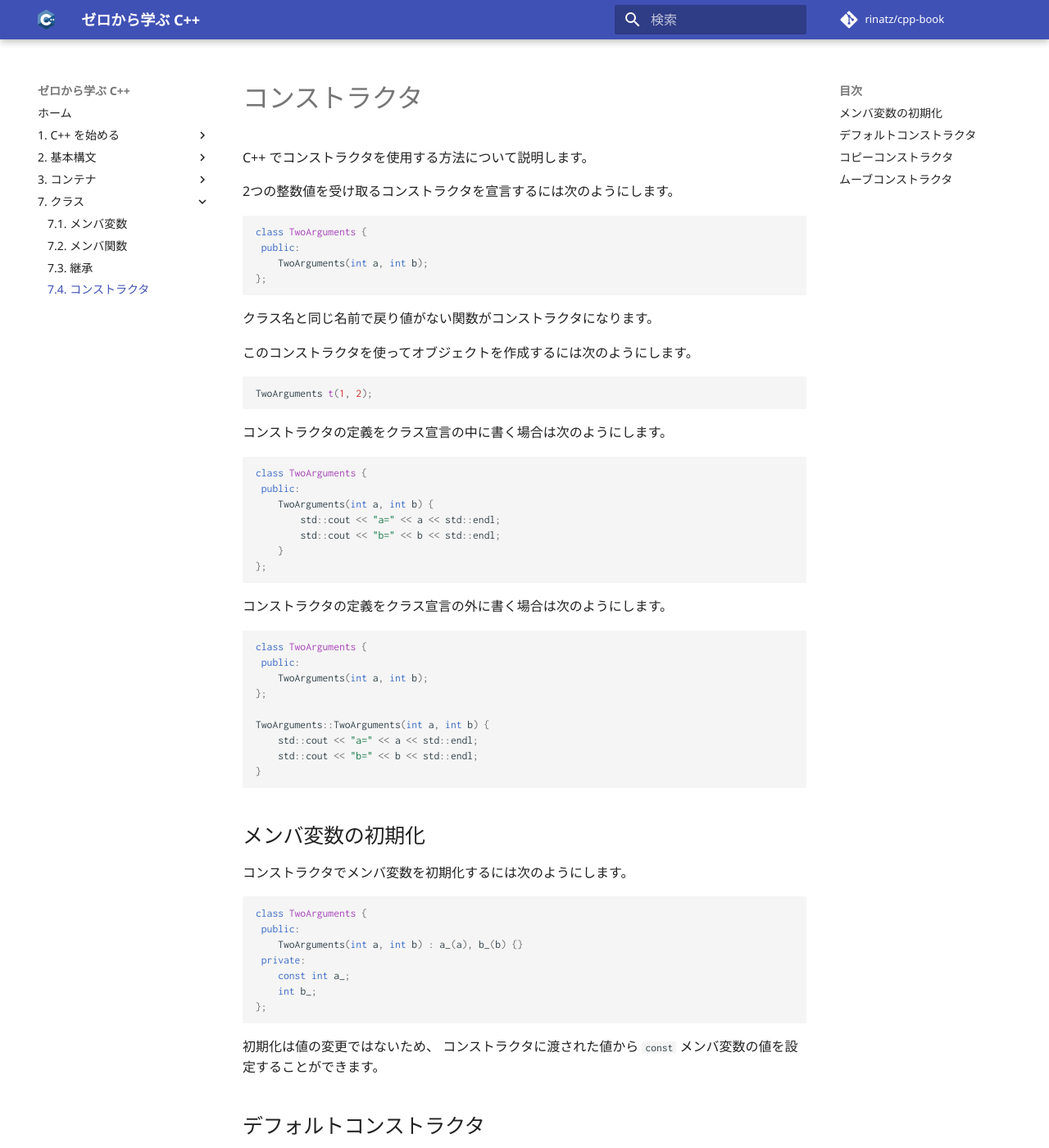
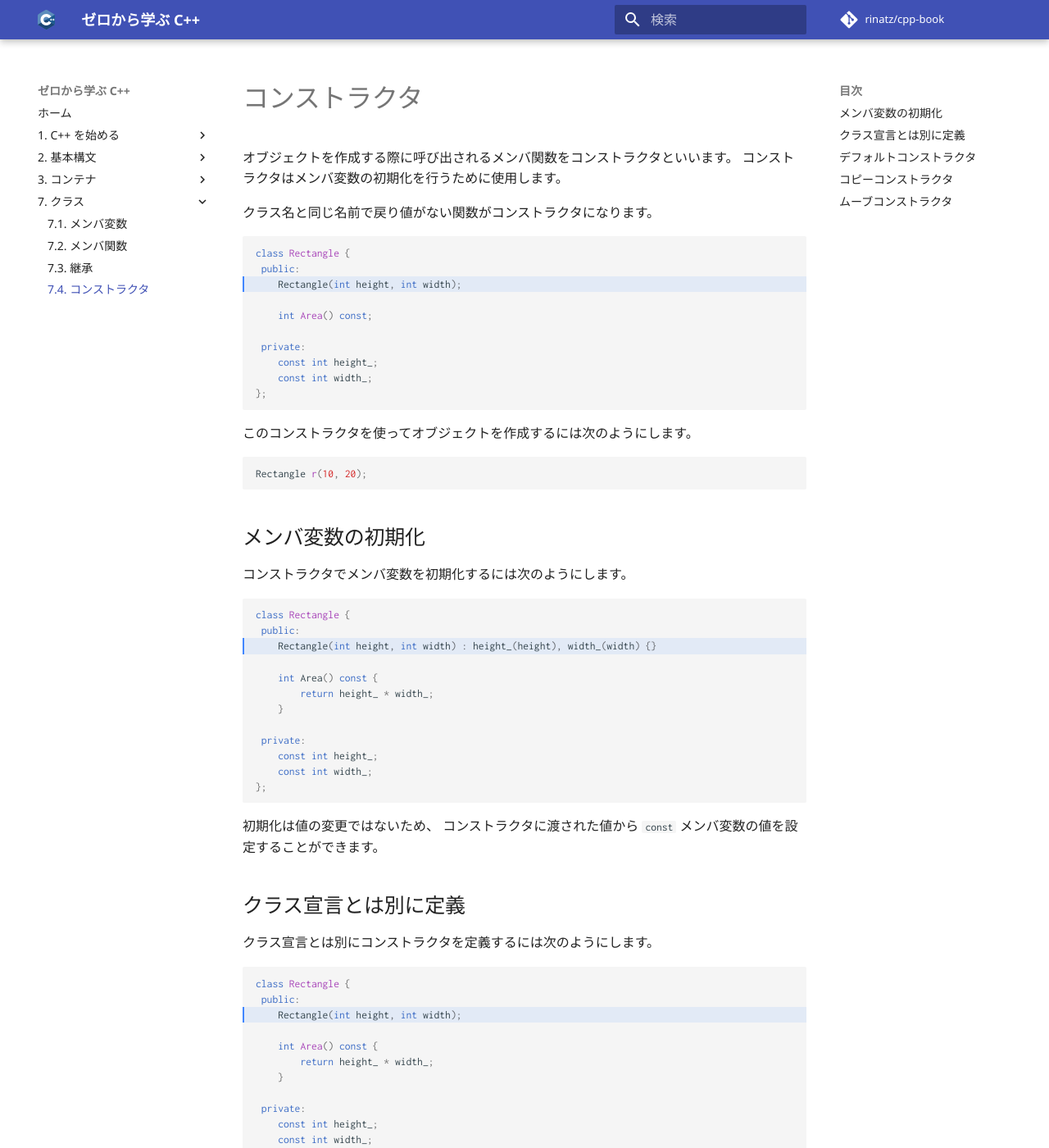
Before and after one commit to rinatz/cpp-book, an MkDocs documentation site: the page built from docs/ch07-04-constructors.md, in a window 1280 px wide and 1400 px high. Shown: the whole window at 82% size. Built offline with MkDocs 1.6.1 and Material for MkDocs 9.7.7, drawn with Linux system fonts in a browser that asks for light colours; comment, search, counter and statistics services are not loaded; some of the changed text lies outside the part shown.

Commit message:
Improve sentence

````diff
--- a/docs/ch07-04-constructors.md
+++ b/docs/ch07-04-constructors.md
@@ -1,82 +1,95 @@
 # コンストラクタ
 
-C++ でコンストラクタを使用する方法について説明します。
+オブジェクトを作成する際に呼び出されるメンバ関数をコンストラクタといいます。
+コンストラクタはメンバ変数の初期化を行うために使用します。
 
-2つの整数値を受け取るコンストラクタを宣言するには次のようにします。
+クラス名と同じ名前で戻り値がない関数がコンストラクタになります。
 
-```cpp
-class TwoArguments {
+```cpp hl_lines="3"
+class Rectangle {
  public:
-    TwoArguments(int a, int b);
+    Rectangle(int height, int width);
+
+    int Area() const;
+
+ private:
+    const int height_;
+    const int width_;
 };
 ```
-
-クラス名と同じ名前で戻り値がない関数がコンストラクタになります。
 
 このコンストラクタを使ってオブジェクトを作成するには次のようにします。
 
 ```cpp
-TwoArguments t(1, 2);
-```
-
-コンストラクタの定義をクラス宣言の中に書く場合は次のようにします。
-
-```cpp
-class TwoArguments {
- public:
-    TwoArguments(int a, int b) {
-        std::cout << "a=" << a << std::endl;
-        std::cout << "b=" << b << std::endl;
-    }
-};
-```
-
-コンストラクタの定義をクラス宣言の外に書く場合は次のようにします。
-
-```cpp
-class TwoArguments {
- public:
-    TwoArguments(int a, int b);
-};
-
-TwoArguments::TwoArguments(int a, int b) {
-    std::cout << "a=" << a << std::endl;
-    std::cout << "b=" << b << std::endl;
-}
+Rectangle r(10, 20);
 ```
 
 ## メンバ変数の初期化
 
 コンストラクタでメンバ変数を初期化するには次のようにします。
 
-```cpp
-class TwoArguments {
+```cpp hl_lines="3"
+class Rectangle {
  public:
-    TwoArguments(int a, int b) : a_(a), b_(b) {}
+    Rectangle(int height, int width) : height_(height), width_(width) {}
+
+    int Area() const {
+        return height_ * width_;
+    }
+
  private:
-    const int a_;
-    int b_;
+    const int height_;
+    const int width_;
 };
 ```
 
 初期化は値の変更ではないため、
 コンストラクタに渡された値から `const` メンバ変数の値を設定することができます。
 
+## クラス宣言とは別に定義
+
+クラス宣言とは別にコンストラクタを定義するには次のようにします。
+
+```cpp hl_lines="3 14"
+class Rectangle {
+ public:
+    Rectangle(int height, int width);
+
+    int Area() const {
+        return height_ * width_;
+    }
+
+ private:
+    const int height_;
+    const int width_;
+};
+
+Rectangle::Rectangle(int height, int width) : height_(height), width_(width) {}
+```
+
 ## デフォルトコンストラクタ
 
 値を1つも受け取らないコンストラクタをデフォルトコンストラクタといいます。
 
-```cpp
-class Default {
+```cpp hl_lines="3"
+class Rectangle {
  public:
-    Default();
+    Rectangle() : height_(0), width_(0) {}
+
+    int Area() const {
+        return height_ * width_;
+    }
+
+ private:
+    const int height_;
+    const int width_;
 };
 ```
 
 デフォルトコンストラクタを使ってオブジェクトを作成するには次のようにします。
 
 ```cpp
-Default d;
+Rectangle r;
 ```
 
 明示的に定義するコンストラクタが1つもない場合のみ、
````
